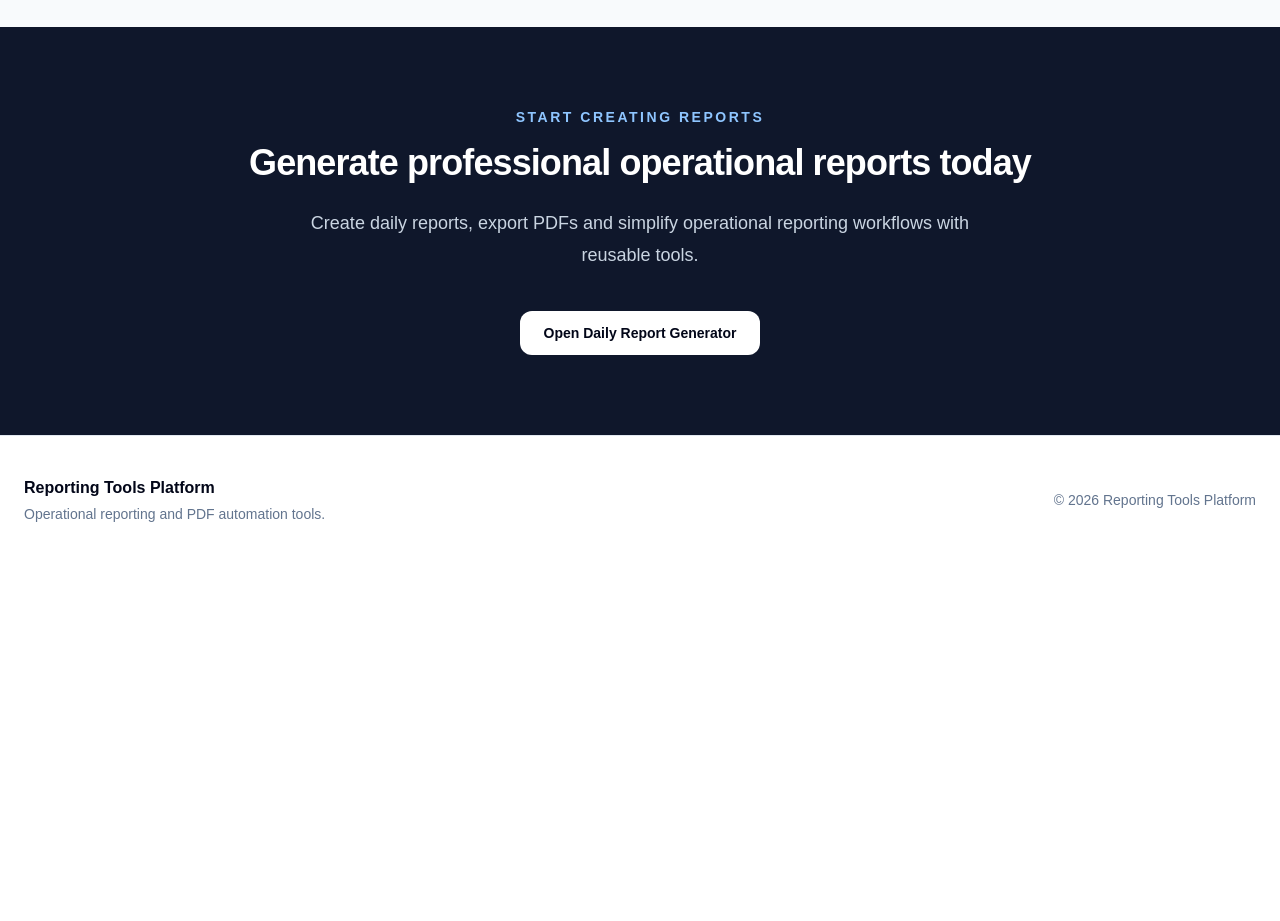
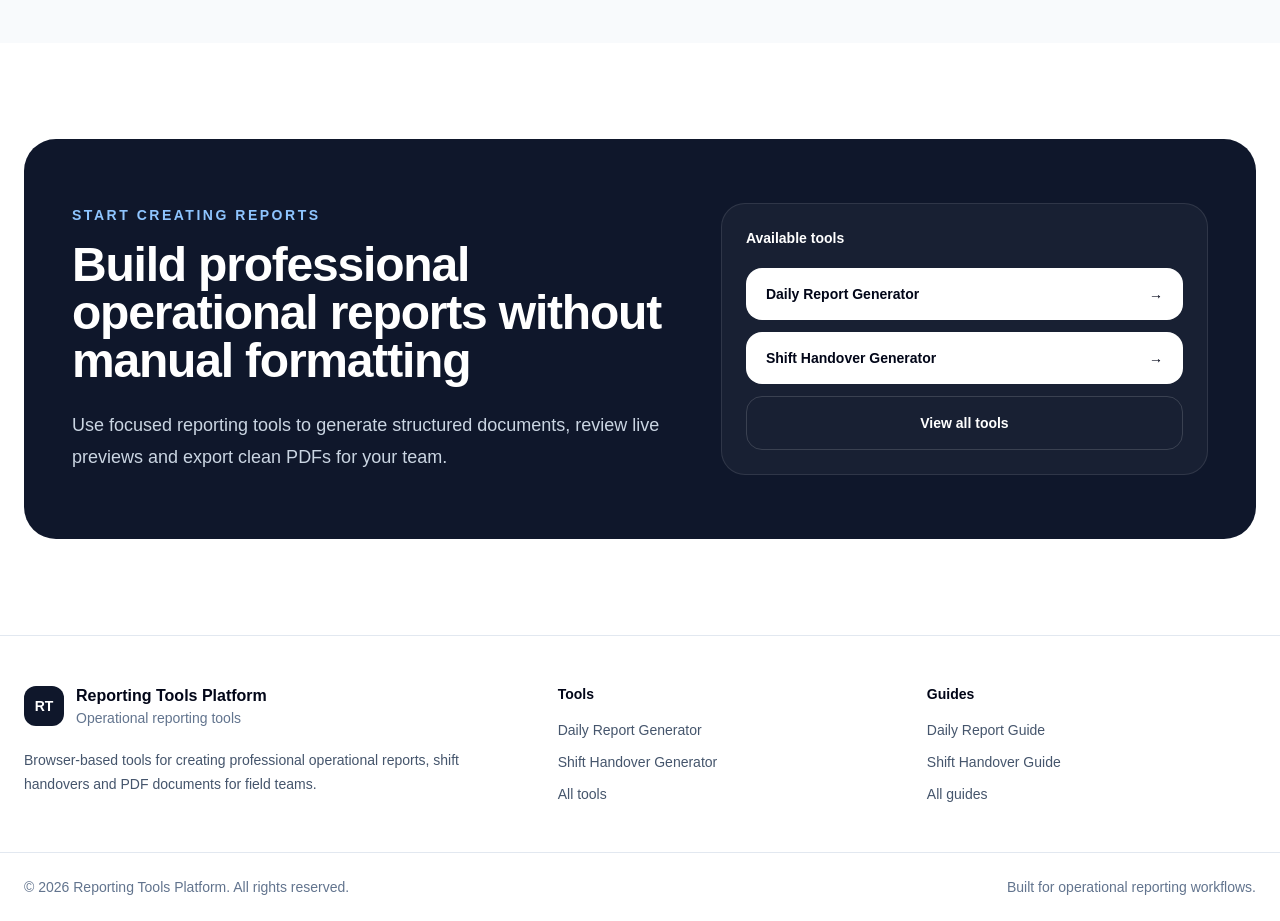
Before and after one commit to kike-Pinto/reporting-tools-platform, a Next.js app: page / in a window 1280 px wide. Shown: the part 3180-4101 px from the top of the page. Before the commit the page ends 3744 px from the top, so only its background shows below. Built offline with nearby package versions, Linux system fonts and the light colour scheme.

Commit message:
Polish homepage benefits CTA and footer

```diff
--- a/components/home/Benefits.tsx
+++ b/components/home/Benefits.tsx
@@ -1,30 +1,36 @@
 const benefits = [
   {
+    icon: 'PDF',
     title: 'Professional PDF reports',
     description:
       'Generate clean operational documents ready to share with supervisors, clients and teams.',
   },
   {
+    icon: 'KPI',
     title: 'Automatic KPI summaries',
     description:
       'Calculate useful operational metrics directly from the information entered in the form.',
   },
   {
+    icon: '↻',
     title: 'Reusable workflows',
     description:
       'Build multiple reporting tools using shared layouts, logic and export patterns.',
   },
   {
+    icon: 'No',
     title: 'No login required',
     description:
       'Use simple browser-based tools without creating an account or configuring complex systems.',
   },
   {
+    icon: 'Team',
     title: 'Designed for field teams',
     description:
       'Useful for construction, mining, maintenance, logistics and industrial operations.',
   },
   {
+    icon: 'SEO',
     title: 'SEO-ready tool pages',
     description:
       'Each tool connects with guides, internal links and structured pages for organic growth.',
@@ -57,9 +63,11 @@ export default function Benefits() {
           {benefits.map((benefit) => (
             <div
               key={benefit.title}
-              className='rounded-4xl border border-white/10 bg-white/3 p-6'
+              className='rounded-4xl border border-white/10 bg-white/3 p-6 transition hover:bg-white/6'
             >
-              <div className='mb-5 h-10 w-10 rounded-2xl bg-blue-500/20' />
+              <div className='mb-5 flex h-12 w-12 items-center justify-center rounded-2xl bg-blue-500/15 text-sm font-bold text-blue-200 ring-1 ring-blue-400/20'>
+                {benefit.icon}
+              </div>
 
               <h3 className='text-lg font-bold'>{benefit.title}</h3>
 
--- a/components/home/CTA.tsx
+++ b/components/home/CTA.tsx
@@ -2,28 +2,56 @@ import Link from 'next/link'
 
 export default function CTA() {
   return (
-    <section className='bg-slate-900'>
-      <div className='mx-auto max-w-5xl px-6 py-20 text-center'>
+    <section className='bg-white'>
+      <div className='mx-auto max-w-7xl px-6 py-24'>
+        <div className='overflow-hidden rounded-4xl bg-slate-900'>
+          <div className='grid gap-10 px-8 py-16 md:px-12 lg:grid-cols-[1fr_0.8fr] lg:items-center'>
+            <div>
               <p className='text-sm font-semibold uppercase tracking-[0.18em] text-blue-300'>
                 Start creating reports
               </p>
 
-        <h2 className='mt-4 text-4xl font-bold tracking-tight text-white'>
-          Generate professional operational reports today
+              <h2 className='mt-4 text-4xl font-bold tracking-tight text-white sm:text-5xl'>
+                Build professional operational reports without manual formatting
               </h2>
 
-        <p className='mx-auto mt-6 max-w-2xl text-lg leading-8 text-slate-300'>
-          Create daily reports, export PDFs and simplify operational reporting
-          workflows with reusable tools.
+              <p className='mt-6 max-w-2xl text-lg leading-8 text-slate-300'>
+                Use focused reporting tools to generate structured documents,
+                review live previews and export clean PDFs for your team.
+              </p>
+            </div>
+
+            <div className='rounded-3xl border border-white/10 bg-white/4 p-6'>
+              <p className='text-sm font-semibold text-white'>
+                Available tools
               </p>
 
-        <div className='mt-10'>
+              <div className='mt-5 space-y-3'>
                 <Link
                   href='/tools/daily-report-generator'
-            className='inline-flex items-center rounded-xl bg-white px-6 py-3 text-sm font-semibold text-slate-950 transition hover:bg-slate-100'
+                  className='flex items-center justify-between rounded-2xl bg-white px-5 py-4 text-sm font-semibold text-slate-950 transition hover:bg-slate-100'
                 >
-            Open Daily Report Generator
+                  <span>Daily Report Generator</span>
+                  <span>→</span>
                 </Link>
+
+                <Link
+                  href='/tools/shift-handover-generator'
+                  className='flex items-center justify-between rounded-2xl bg-white px-5 py-4 text-sm font-semibold text-slate-950 transition hover:bg-slate-100'
+                >
+                  <span>Shift Handover Generator</span>
+                  <span>→</span>
+                </Link>
+
+                <Link
+                  href='/tools'
+                  className='flex items-center justify-center rounded-2xl border border-white/15 px-5 py-4 text-sm font-semibold text-white transition hover:bg-white/6'
+                >
+                  View all tools
+                </Link>
+              </div>
+            </div>
+          </div>
         </div>
       </div>
     </section>
--- a/components/layout/Footer.tsx
+++ b/components/layout/Footer.tsx
@@ -1,20 +1,93 @@
+import Link from 'next/link'
+
 export default function Footer() {
   return (
     <footer className='border-t border-slate-200 bg-white'>
-      <div className='mx-auto flex max-w-7xl flex-col gap-4 px-6 py-10 md:flex-row md:items-center md:justify-between'>
+      <div className='mx-auto grid max-w-7xl gap-10 px-6 py-12 md:grid-cols-[1.2fr_0.8fr_0.8fr]'>
         <div>
-          <p className='font-semibold text-slate-950'>
-            Reporting Tools Platform
-          </p>
+          <div className='flex items-center gap-3'>
+            <div className='flex h-10 w-10 items-center justify-center rounded-xl bg-slate-900 text-sm font-bold text-white'>
+              RT
+            </div>
 
-          <p className='mt-1 text-sm text-slate-500'>
-            Operational reporting and PDF automation tools.
+            <div>
+              <p className='font-semibold text-slate-950'>
+                Reporting Tools Platform
+              </p>
+
+              <p className='text-sm text-slate-500'>
+                Operational reporting tools
+              </p>
+            </div>
+          </div>
+
+          <p className='mt-5 max-w-md text-sm leading-6 text-slate-600'>
+            Browser-based tools for creating professional operational reports,
+            shift handovers and PDF documents for field teams.
           </p>
         </div>
 
-        <p className='text-sm text-slate-500'>
-          © 2026 Reporting Tools Platform
-        </p>
+        <div>
+          <p className='text-sm font-semibold text-slate-950'>Tools</p>
+
+          <div className='mt-4 space-y-3'>
+            <Link
+              href='/tools/daily-report-generator'
+              className='block text-sm text-slate-600 transition hover:text-slate-950'
+            >
+              Daily Report Generator
+            </Link>
+
+            <Link
+              href='/tools/shift-handover-generator'
+              className='block text-sm text-slate-600 transition hover:text-slate-950'
+            >
+              Shift Handover Generator
+            </Link>
+
+            <Link
+              href='/tools'
+              className='block text-sm text-slate-600 transition hover:text-slate-950'
+            >
+              All tools
+            </Link>
+          </div>
+        </div>
+
+        <div>
+          <p className='text-sm font-semibold text-slate-950'>Guides</p>
+
+          <div className='mt-4 space-y-3'>
+            <Link
+              href='/guides/how-to-write-a-daily-report'
+              className='block text-sm text-slate-600 transition hover:text-slate-950'
+            >
+              Daily Report Guide
+            </Link>
+
+            <Link
+              href='/guides/how-to-write-a-shift-handover-report'
+              className='block text-sm text-slate-600 transition hover:text-slate-950'
+            >
+              Shift Handover Guide
+            </Link>
+
+            <Link
+              href='/guides'
+              className='block text-sm text-slate-600 transition hover:text-slate-950'
+            >
+              All guides
+            </Link>
+          </div>
+        </div>
+      </div>
+
+      <div className='border-t border-slate-200'>
+        <div className='mx-auto flex max-w-7xl flex-col gap-3 px-6 py-6 text-sm text-slate-500 md:flex-row md:items-center md:justify-between'>
+          <p>© 2026 Reporting Tools Platform. All rights reserved.</p>
+
+          <p>Built for operational reporting workflows.</p>
+        </div>
       </div>
     </footer>
   )
```
Lines whose indentation alone changed are shown as unchanged.
